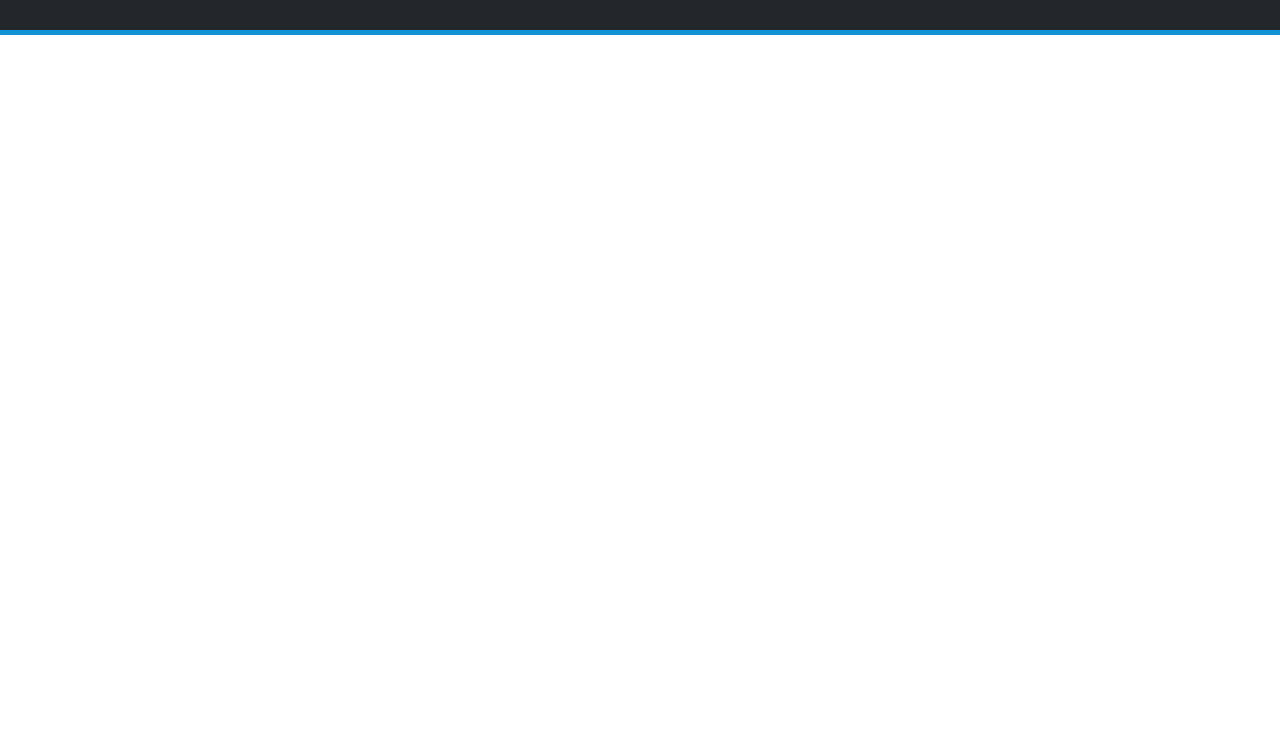
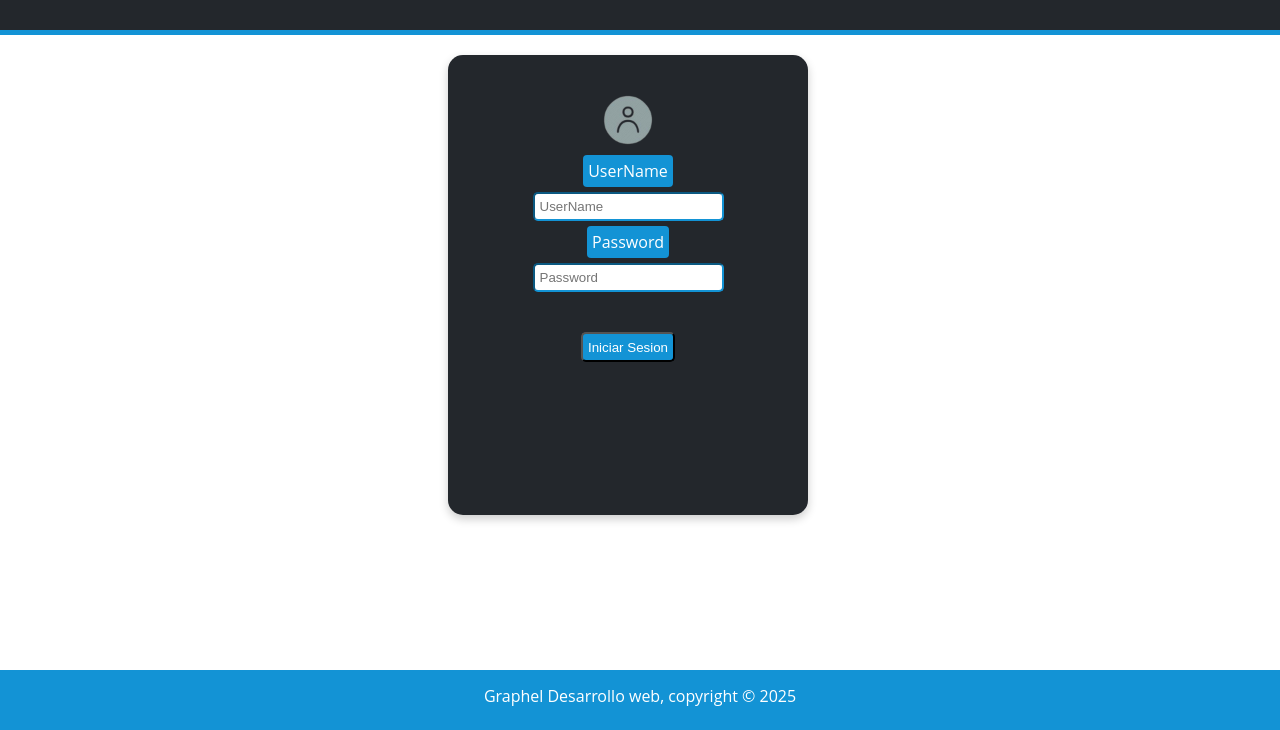
Before and after one commit to Eusebio-suarez/Maquetacion, a plain HTML site: page inicioSesion.html in a window 1280 px wide. Shown: the part 70-800 px from the top of the page. Drawn offline with Linux system fonts and the light colour scheme.

Commit message:
creacion de inicio de sesion

```diff
--- a/inicioSesion.html
+++ b/inicioSesion.html
@@ -17,5 +17,31 @@
             <li><a href="contacto.html">CONTACTO</a></li>
         </ul>
     </nav>
+
+
+    <form action="#" method="post" class="back">
+        <img src="img/inicio2.png" alt="sesiòn" height="60" width="60" class="img1">
+        <hr>
+        <hr>
+        <label for="">UserName </label>
+        <hr>
+        <input type="text" id="username" name="username" placeholder="UserName">
+        <hr>
+        <hr>
+        <label for="">Password </label>
+        <hr>
+        <input type="text" id="password" name="password" placeholder="Password">
+        <hr>
+        <hr>
+        <button type="submit">Iniciar Sesion</button>
+    </form>
 </body>
+
+<footer>
+    <div>
+        <p>
+            Graphel Desarrollo web, copyright © 2025
+        </p>
+    </div>
+</footer>
 </html>
--- a/styles/inicioSesion.css
+++ b/styles/inicioSesion.css
@@ -8,6 +8,7 @@ body{
     height: 100vh;
     box-sizing: border-box;
     font-family: 'Open Sans', sans-serif;
+
 }
 
 
@@ -57,3 +58,72 @@ a:hover{
     color: #1393d5;
 }
 /*No cambiar los estilos anteriores a este comentario =) */
+
+form{
+    background-color: white;
+    padding: 30px;
+    border-radius: 15px;
+    border: #1393d5 5px;
+    box-shadow: 0 4px 10px rgba(0, 0, 0, 0.2);
+    width: 300px;
+    text-align: center;
+    color: #1393d5;
+    border: 2px solid #23272c;
+    margin-top: 20px;
+    margin-left: 35%;
+}
+
+
+input{
+    border-radius: 5px;
+    border-color: #1393d5;
+    margin: 10px;
+    padding: 5px;
+}
+
+button{
+    background-color: #1393d5 ;
+    color:  #ffffff;
+    height: 30px;
+    border-radius: 5px;
+    font-family: Arial;
+    padding: 5px;
+    margin: 30px;
+}
+
+.back{
+    border: 2px;
+    background-color: #23272c;
+    border-top: 30px;
+    height: 50%;
+}
+
+hr {
+  border: none;
+  height: 0;
+}
+
+footer{
+    background-color: #1393d5;
+    position: fixed;
+    bottom: 0;
+    left: 0;
+    width: 100%;
+    color: white;
+    text-align: center;
+    padding: 15px;
+    height: 60px; /* igual al padding-bottom del body */
+    box-sizing: border-box;
+
+}
+label{
+    background-color:#1393d5;
+    color: #fff;
+    border-radius: 4px;
+    padding: 5px;
+    margin: 5px;
+}
+
+.img1{
+    margin: 5px;
+}
```
Also changed, not shown: img/inicio1.png (added), img/inicio2.png (added).
